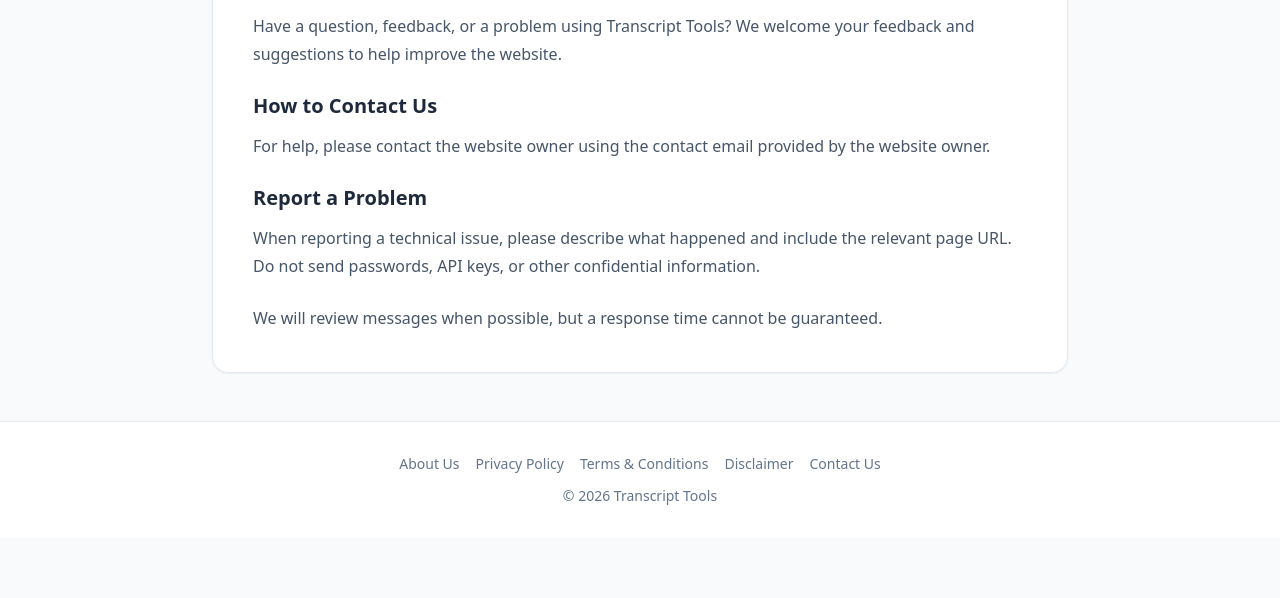
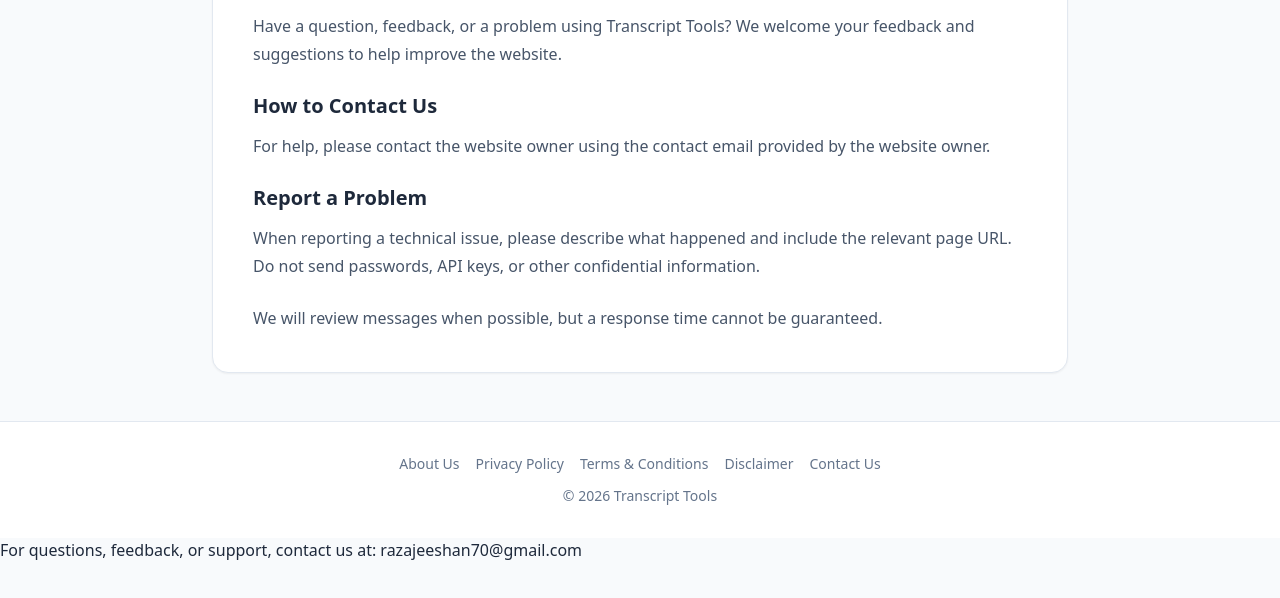
Before and after one commit to razajeeshan70-del/youtube-transcript-tool, a website: page contact.html in a window 1280 px wide. Shown: the part 198-796 px from the top of the page. Drawn offline with nearby package versions, Linux system fonts and the light colour scheme.

Commit message:
Update contact.html
Add contact email to contact page
Phir Commit changes dab

```diff
--- a/contact.html
+++ b/contact.html
@@ -53,5 +53,9 @@ We will review messages when possible, but a response time cannot be guaranteed.
 <p class="mt-3">© <span id="year"></span> Transcript Tools</p>
 </footer>
 <script>document.getElementById("year").textContent=new Date().getFullYear();</script>
+<p>
+  For questions, feedback, or support, contact us at:
+  <a href="mailto:razajeeshan70@gmail.com">razajeeshan70@gmail.com</a>
+</p>
 </body>
 </html>
```
